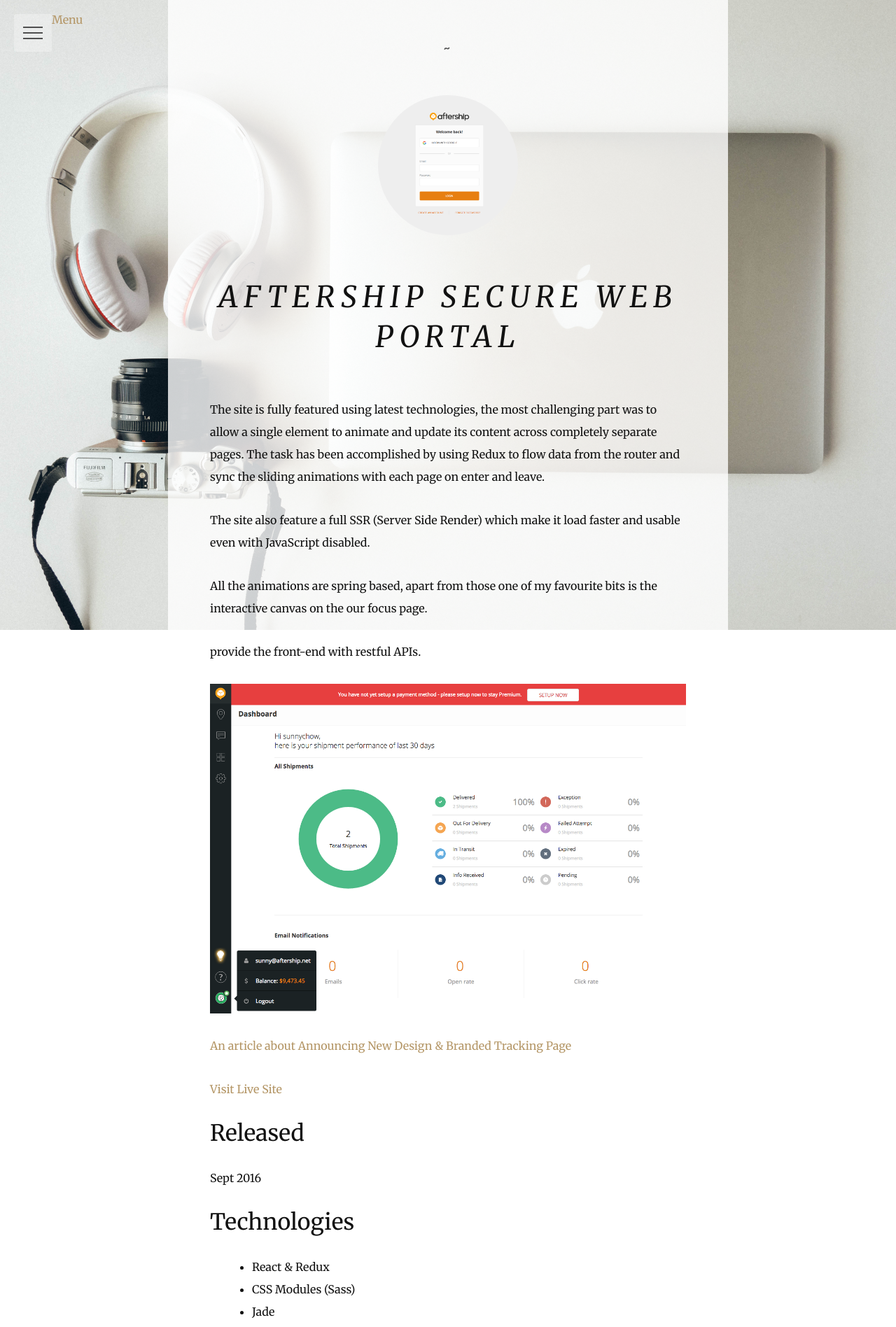
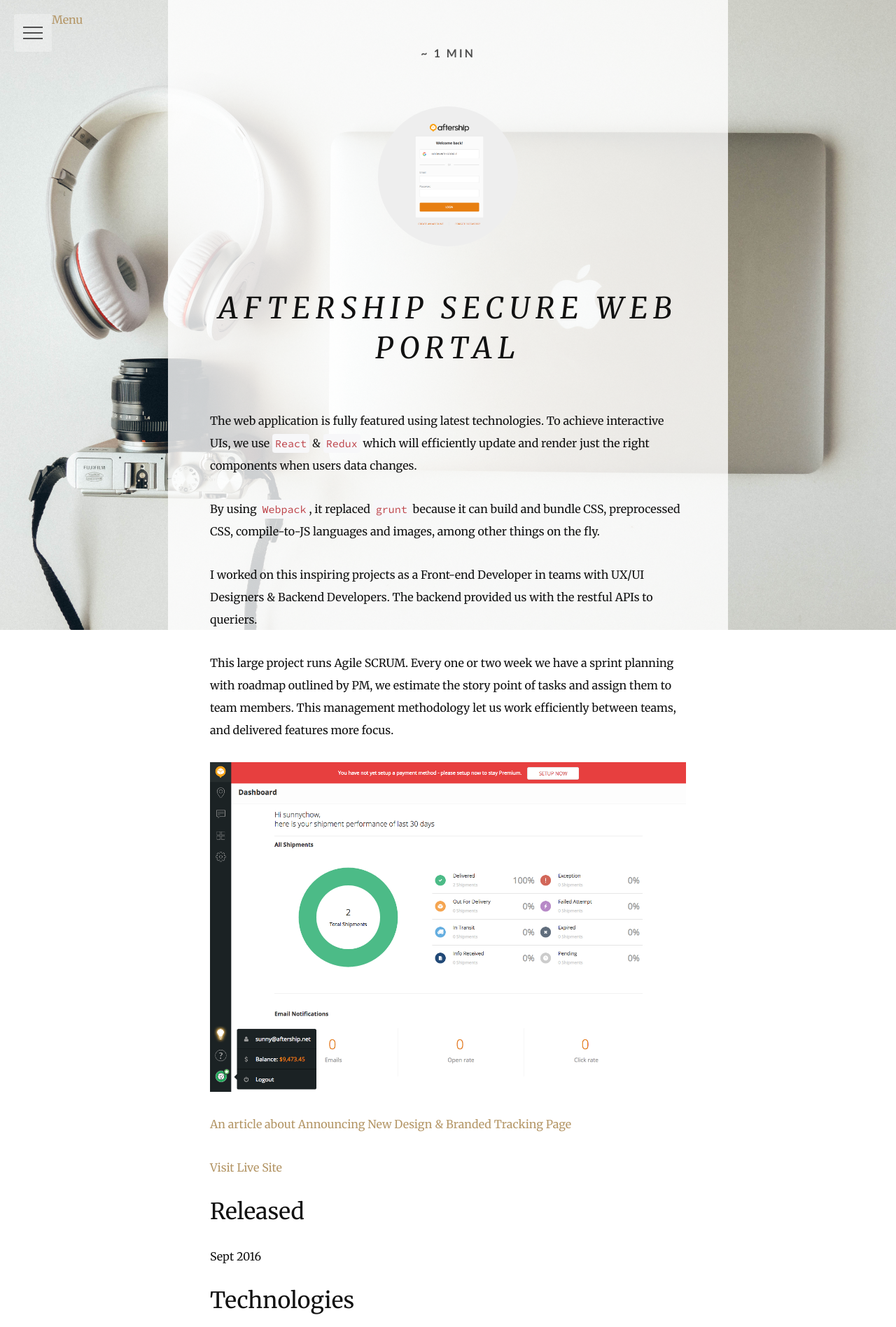
Before and after one commit to MimiLau/mimilau.github.io, a Jekyll site: the page built from _posts/2016-09-03-aftership-secure-web-portal.md, in a window 1280 px wide. Shown: the top 1896 px of the page at 70% size. Built offline with Jekyll 4.4.1, drawn with Linux system fonts in a browser that asks for light colours; nearby versions of some CDN libraries; some of the changed text lies outside the part shown.

Commit message:
update on text

```diff
--- a/_posts/2016-09-03-aftership-secure-web-portal.md
+++ b/_posts/2016-09-03-aftership-secure-web-portal.md
@@ -9,13 +9,13 @@ category: work
 tags: react redux secure api revamp
 ---
 
-The site is fully featured using latest technologies, the most challenging part was to allow a single element to animate and update its content across completely separate pages. The task has been accomplished by using Redux to flow data from the router and sync the sliding animations with each page on enter and leave.
+The web application is fully featured using latest technologies. To achieve interactive UIs, we use `React` & `Redux` which will efficiently update and render just the right components when users data changes.
 
-The site also feature a full SSR (Server Side Render) which make it load faster and usable even with JavaScript disabled.
+By using `Webpack`, it replaced `grunt` because it can build and bundle CSS, preprocessed CSS, compile-to-JS languages and images, among other things on the fly.
 
-All the animations are spring based, apart from those one of my favourite bits is the interactive canvas on the our focus page.
+I worked on this inspiring projects as a Front-end Developer in teams with UX/UI Designers & Backend Developers. The backend provided us with the restful APIs to queriers.
 
-provide the front-end with restful APIs.
+This large project runs Agile SCRUM. Every one or two week we have a sprint planning with roadmap outlined by PM, we estimate the story point of tasks and assign them to team members. This management methodology let us work efficiently between teams, and delivered features more focus.
 
 ![secure revamp](/assets/images/blog/secure-dashboard-page.png)
 
@@ -27,12 +27,15 @@ provide the front-end with restful APIs.
 Sept 2016
 
 ## Technologies
-- React & Redux
+- React.is
+- Redux
+- Redux-DevTools
 - CSS Modules (Sass)
-- Jade
 - Webpack
-- Javascript
+- Javascript (ES6)
 
 ![secure revamp](/assets/images/blog/secure-tracking.jpg)
 
+![secure revamp](/assets/images/blog/secure-settings.jpg)
+
 ![secure revamp](/assets/images/blog/secure-help-gif.gif)
--- a/_sass/_custom.scss
+++ b/_sass/_custom.scss
@@ -1,6 +1,10 @@
 /* ==========================================================================
    CUSTOM / OVERRIDE
    ========================================================================== */
+
+p {
+	line-height: 2;
+}
 
 /**
  * Header
--- a/index.html
+++ b/index.html
@@ -6,7 +6,7 @@ home: true
 <div class="home text-xs-center">
 		<div class="mb-3 pb-2">
 			<h1>{{ site.author.name }}</h1>
-			<p>is a Web Designer/Developer.</p>
+			<p>is a Web Designer/ Front-end Developer from Hong Kong. I design and build clean, responsive websites by most latest technologies, and WordPress.</p>
 			<ul class="inline-list">
 				<li>
 					<a href="https://www.facebook.com/mimimimi.lau" target="_blank"><i class="fa fa-facebook-square fa-2x" aria-hidden="true"></i><span class="sr-only">Facebook</span></a>
@@ -38,7 +38,7 @@ home: true
 			</ul> -->
 
 			<h1>Some works</h1>
-			<ul class="post-list">
+			<ul class="post-list text-xs-left">
 	        {% if site.pagination %}
 	        	{% assign source = paginator.posts %}
 	        {% else %}
```
Also changed, not shown: _posts/2015-11-26-beautyhera.md (+2 -0 lines), _posts/2016-04-20-aftership-www-site.md (+10 -3 lines), assets/images/blog/secure-settings.jpg (added), assets/images/blog/www-mobile.png (added).
